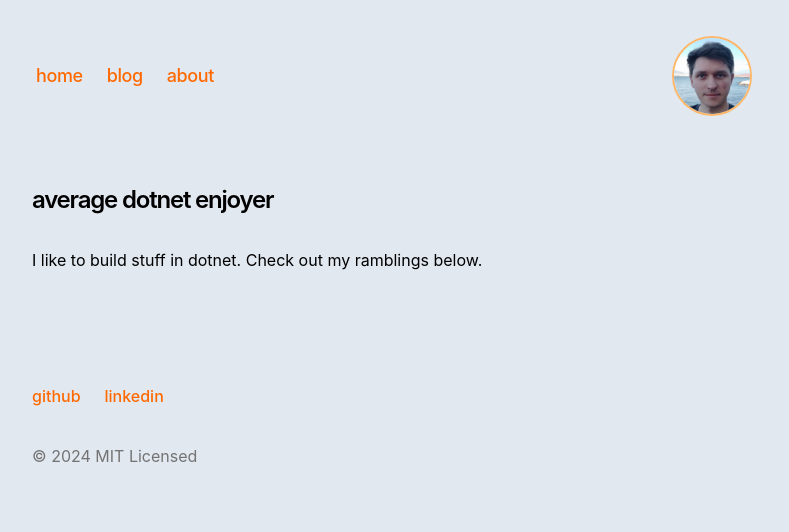
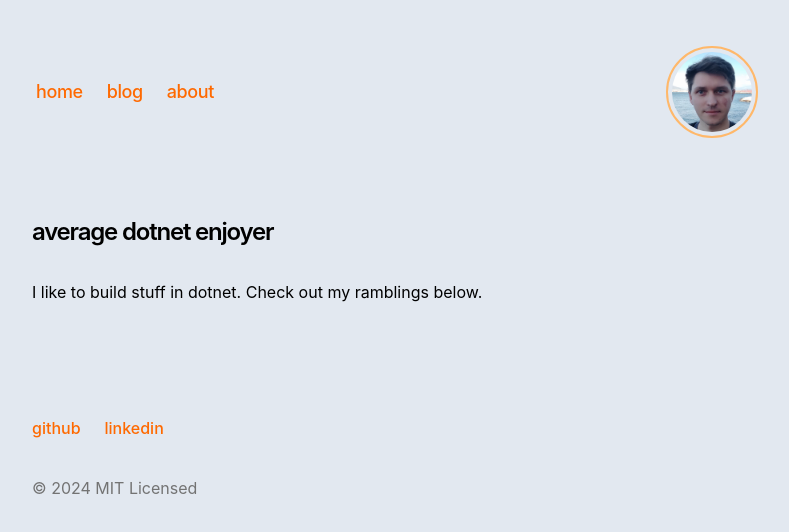
Before and after one commit to ksalk/ksalk.github.io, a Next.js app: page / in a window 1280 px wide. Shown: the top 532 px of the page, without its empty margins (224-1013 px from the left). Built offline with nearby package versions, Linux system fonts and the light colour scheme.

Commit message:
Add outline effects to selfie

```diff
--- a/app/components/nav.tsx
+++ b/app/components/nav.tsx
@@ -46,7 +46,7 @@ export function Navbar() {
                 alt={imageData.title}
                 width={imageData.width}
                 height={imageData.height}
-                className="rounded-full border-orange-300 hover:border-orange-500 border-2"
+                className="nav-image"
               />
             </div>
           </div>
--- a/app/global.css
+++ b/app/global.css
@@ -26,12 +26,6 @@
   }
   html {
     color-scheme: dark;
-  }
-}
-
-.dark\:bg-dark {
-  @media (prefers-color-scheme: dark) {
-    background-color: #232528;
   }
 }
 
@@ -155,6 +149,14 @@ table {
   text-wrap: balance;
 }
 
+/* Custom classes */
+
+.dark\:bg-dark {
+  @media (prefers-color-scheme: dark) {
+    background-color: #232528;
+  }
+}
+
 a {
   @apply text-orange-500 hover:text-orange-700;
   @apply dark:text-orange-300 dark:hover:text-orange-500;
@@ -168,3 +170,7 @@ a p {
 .main-link {
   @apply dark:hover:underline dark:hover:underline-offset-8 dark:hover:decoration-[0.4em];
 }
+
+.nav-image {
+  @apply mt-4 mb-4 rounded-full outline-orange-300 hover:outline-orange-500 outline-2 outline-offset-4 hover:outline-4;
+}
```
